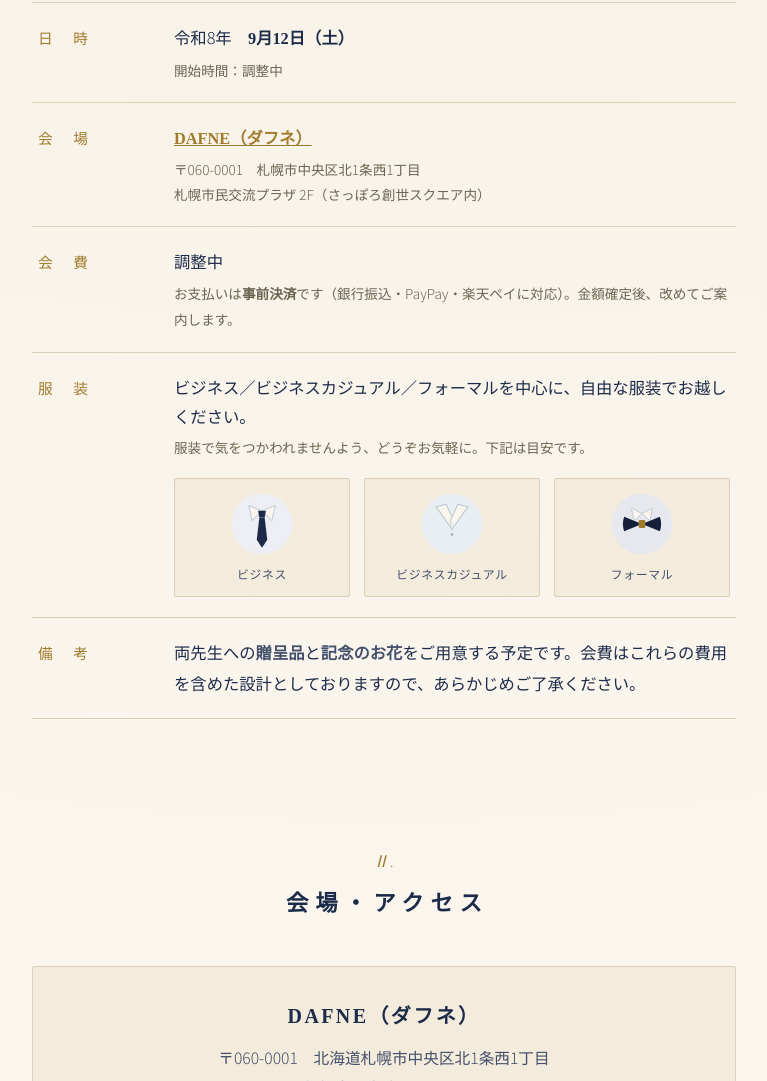
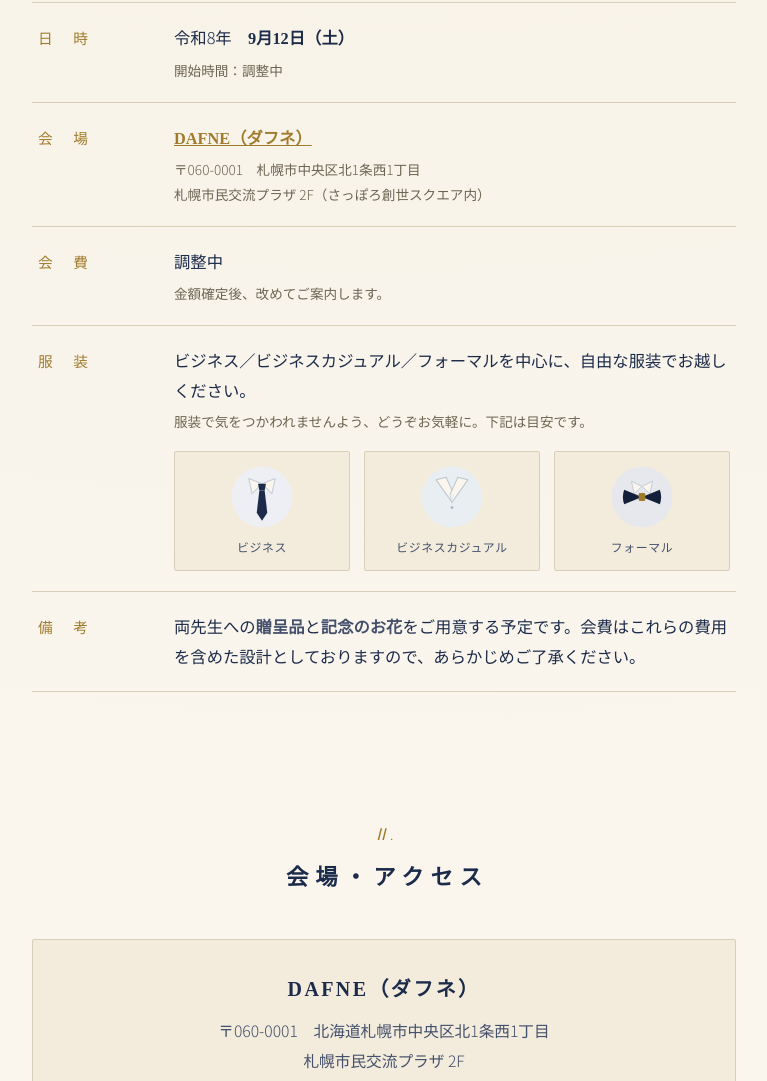
Before and after one commit to TIsh0321/celebration-prof, a plain HTML site: page index.html in a window 1280 px wide. Shown: the part 1488-2569 px from the top of the page, without its empty margins (256-1023 px from the left). Drawn offline with nearby package versions, Linux system fonts and the light colour scheme.

Commit message:
change files "index"

```diff
--- a/index.html
+++ b/index.html
@@ -605,7 +605,7 @@
           <dt>会　費</dt>
           <dd>
             調整中
-            <span class="note">お支払いは<strong>事前決済</strong>です（銀行振込・PayPay・楽天ペイに対応）。金額確定後、改めてご案内します。</span>
+            <span class="note">金額確定後、改めてご案内します。</span>
           </dd>
         </div>
         <div class="row">
```
